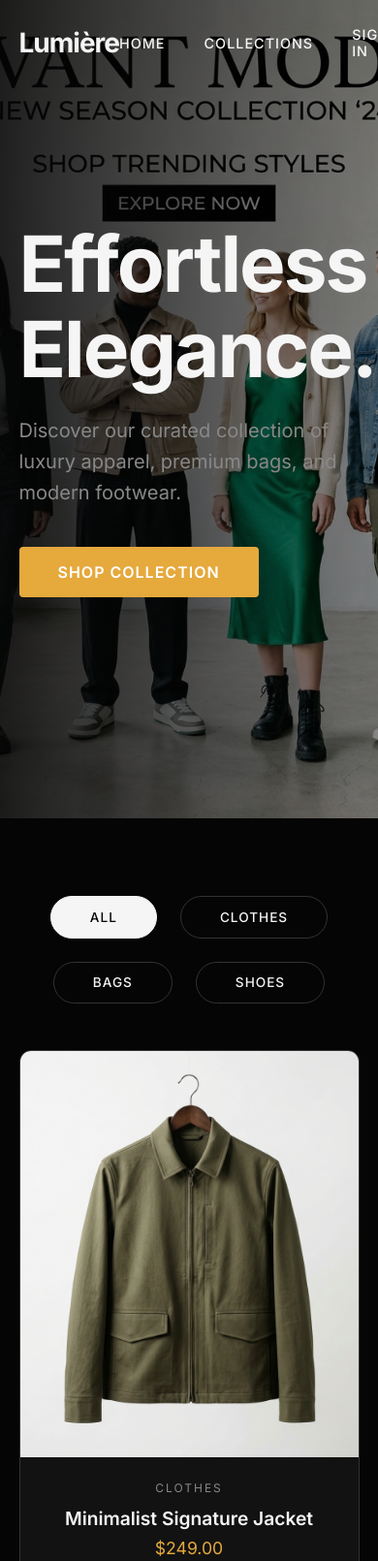
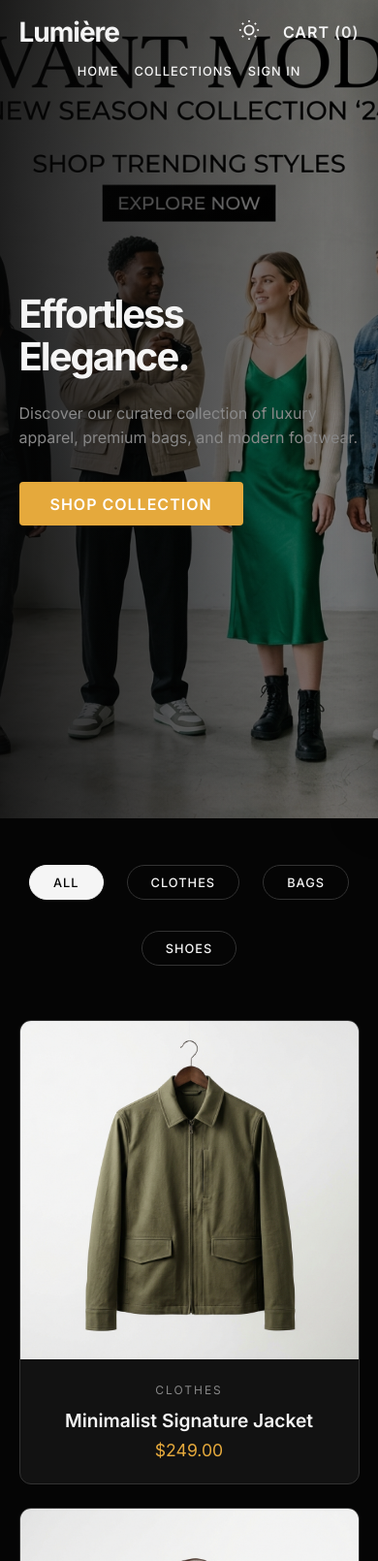
Before and after one commit to adewalepr/ecommerce, a website built with Vite: page index.html in a window 390 px wide. Shown: the top 1610 px of the page at 97% size. Built offline with nearby package versions, Linux system fonts and the light colour scheme.

Commit message:
chore: unify project structure and add responsive layout

```diff
--- a/src/style.css
+++ b/src/style.css
@@ -219,3 +219,41 @@ html { scroll-behavior: smooth; }
 /* Footer */
 .footer { background: var(--surface); border-top: 1px solid var(--border); padding: 4rem 5%; text-align: center; }
 .footer-logo { font-size: 2.5rem; font-weight: 700; margin-bottom: 1rem; color: var(--text-main); }
+
+/* Responsive Media Queries */
+@media screen and (max-width: 900px) {
+  .hero-content h1 { font-size: 4rem; }
+  .nav { gap: 1.5rem; }
+}
+
+@media screen and (max-width: 768px) {
+  .header { flex-wrap: wrap; padding: 1rem 5%; }
+  .logo { flex: 1 1 auto; }
+  .header-actions { order: 2; }
+  .nav { order: 3; width: 100%; justify-content: center; margin-top: 1rem; gap: 1rem; flex-wrap: wrap; }
+  .header.scrolled { padding: 1rem 5%; }
+
+  .hero-content h1 { font-size: 3.2rem; }
+  .hero-content p { font-size: 1.1rem; margin-bottom: 2rem; }
+  .btn-primary { padding: 0.8rem 2rem; }
+
+  .products-grid { grid-template-columns: repeat(auto-fill, minmax(240px, 1fr)); gap: 1.5rem; }
+  .category-btn { padding: 0.6rem 1.5rem; font-size: 0.8rem; margin-bottom: 0.5rem; }
+  .categories { padding-top: 3rem; }
+
+  .cart-sidebar { max-width: 100%; right: -100%; }
+}
+
+@media screen and (max-width: 480px) {
+  .hero-content h1 { font-size: 2.5rem; }
+  .hero-content p { font-size: 1rem; }
+  .nav { gap: 1rem; }
+  .nav a { font-size: 0.8rem; }
+
+  .products-grid { grid-template-columns: 1fr; }
+  .product-img-wrapper { padding-top: 100%; }
+
+  .checkout-step { padding: 0 0.5rem; }
+  .flex-row { flex-direction: column; gap: 0; }
+  .form-group { margin-bottom: 1rem; }
+}
```
